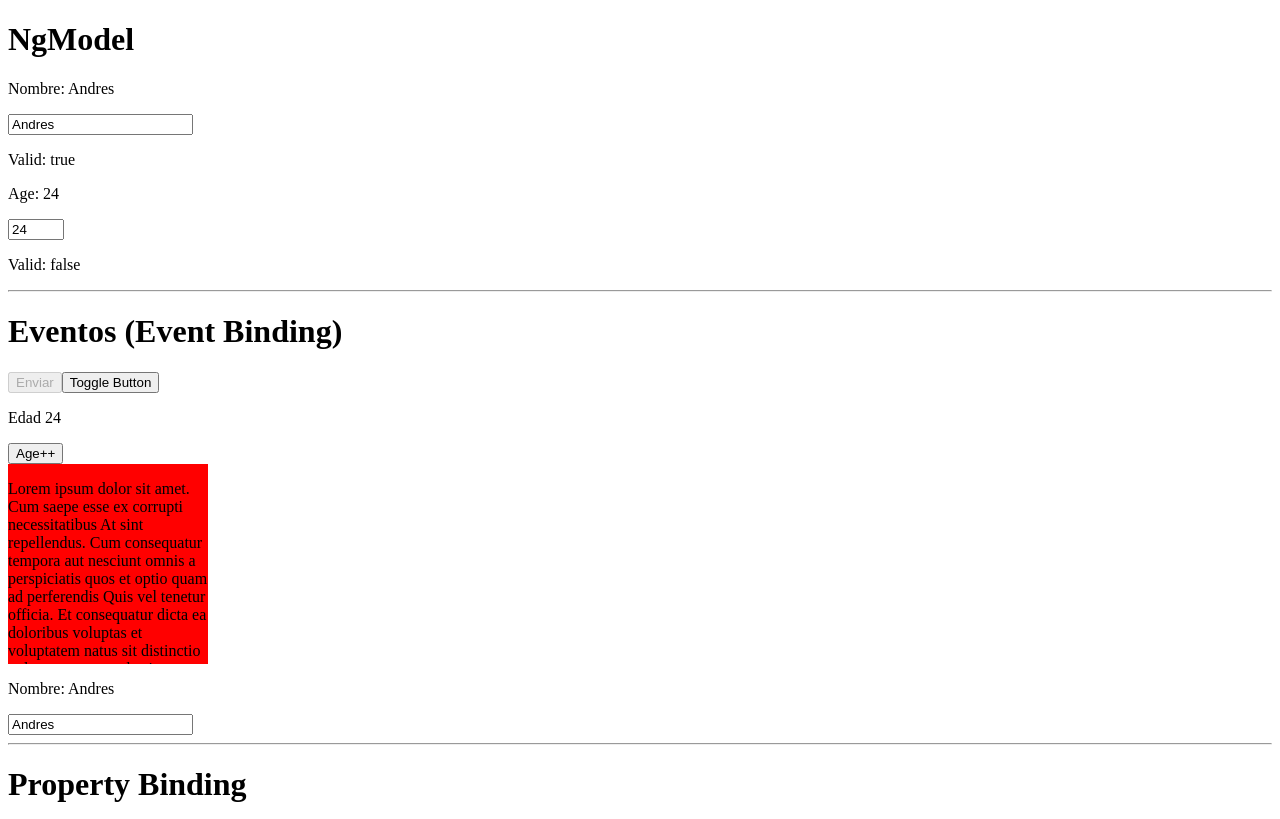
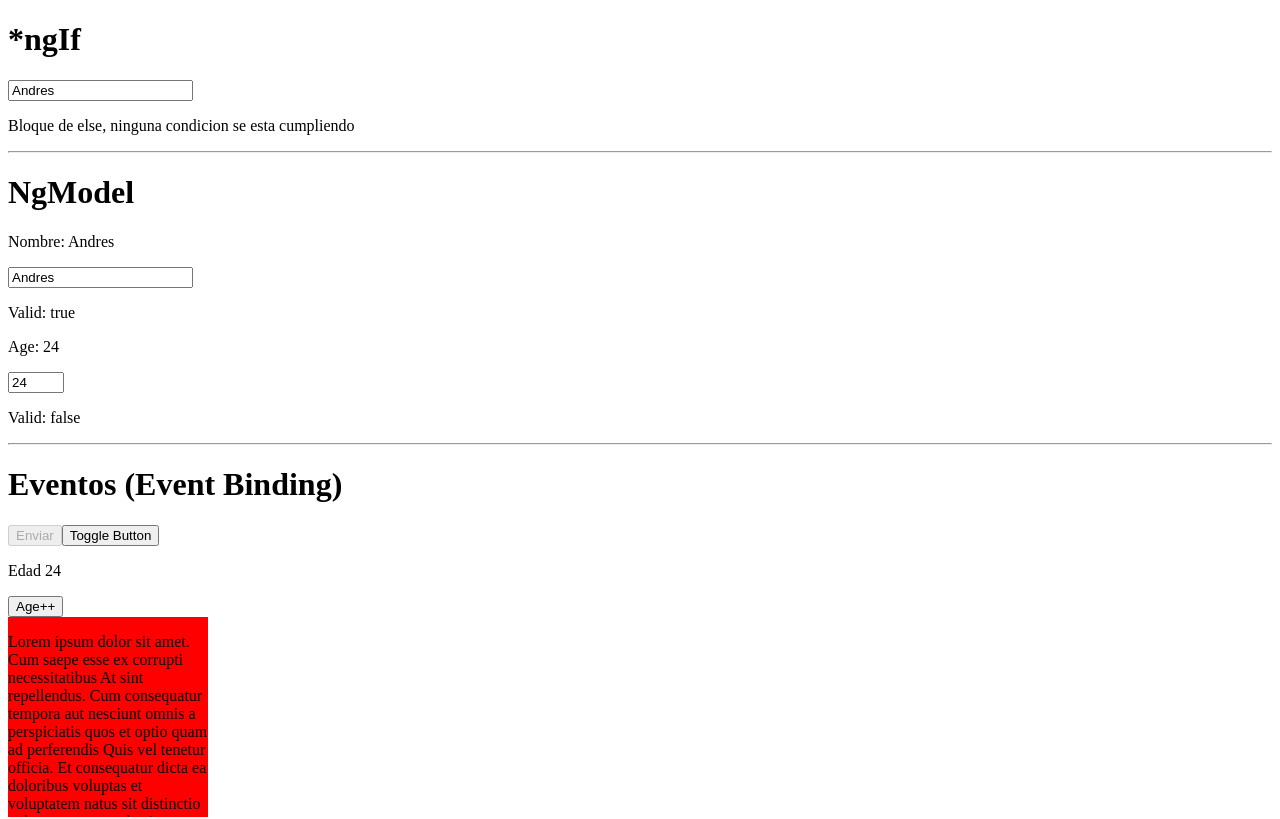
Before and after one commit to heokim/fundamentos-de-angular, an Angular app: page / in a window 1280 px wide. Shown: the top 819 px of the page. Built offline with nearby package versions, Linux system fonts and the light colour scheme.

Commit message:
condicionales

```diff
--- a/src/app/app.component.html
+++ b/src/app/app.component.html
@@ -1,3 +1,12 @@
+<h1>*ngIf</h1>
+<input type="text" required [(ngModel)]="persona.name"/>
+<p *ngIf="persona.name === 'andres' ">Hola soy ANDRES</p>
+<p *ngIf="persona.name === 'moises' && persona.age === 18; else elseBlock">Hola soy MOISES y tengo 18 años</p>
+<ng-template #elseBlock>
+  <p>Bloque de else, ninguna condicion se esta cumpliendo</p>
+</ng-template>
+<hr>
+
 <h1>NgModel</h1>
 <p>Nombre: {{persona.name}}</p>
 <input type="text" required #nameInput="ngModel" [(ngModel)]="persona.name"/>
```
